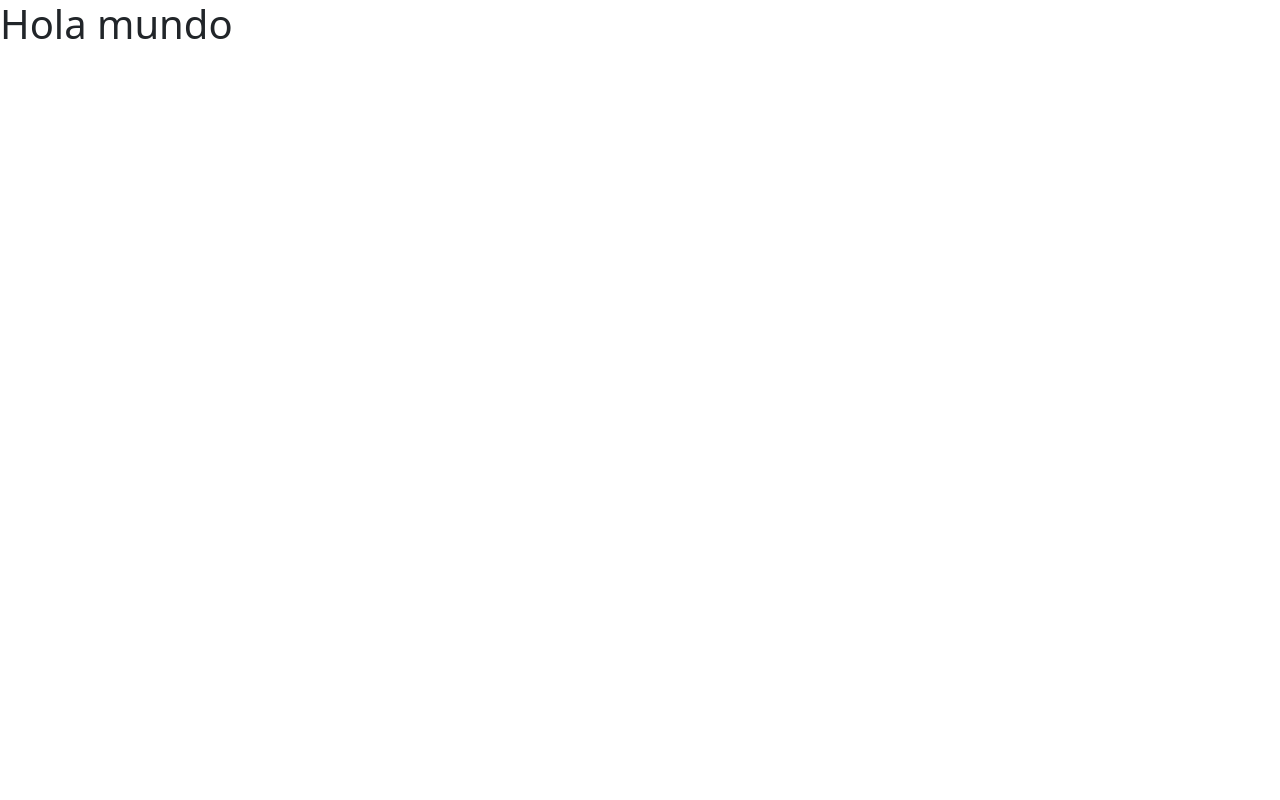
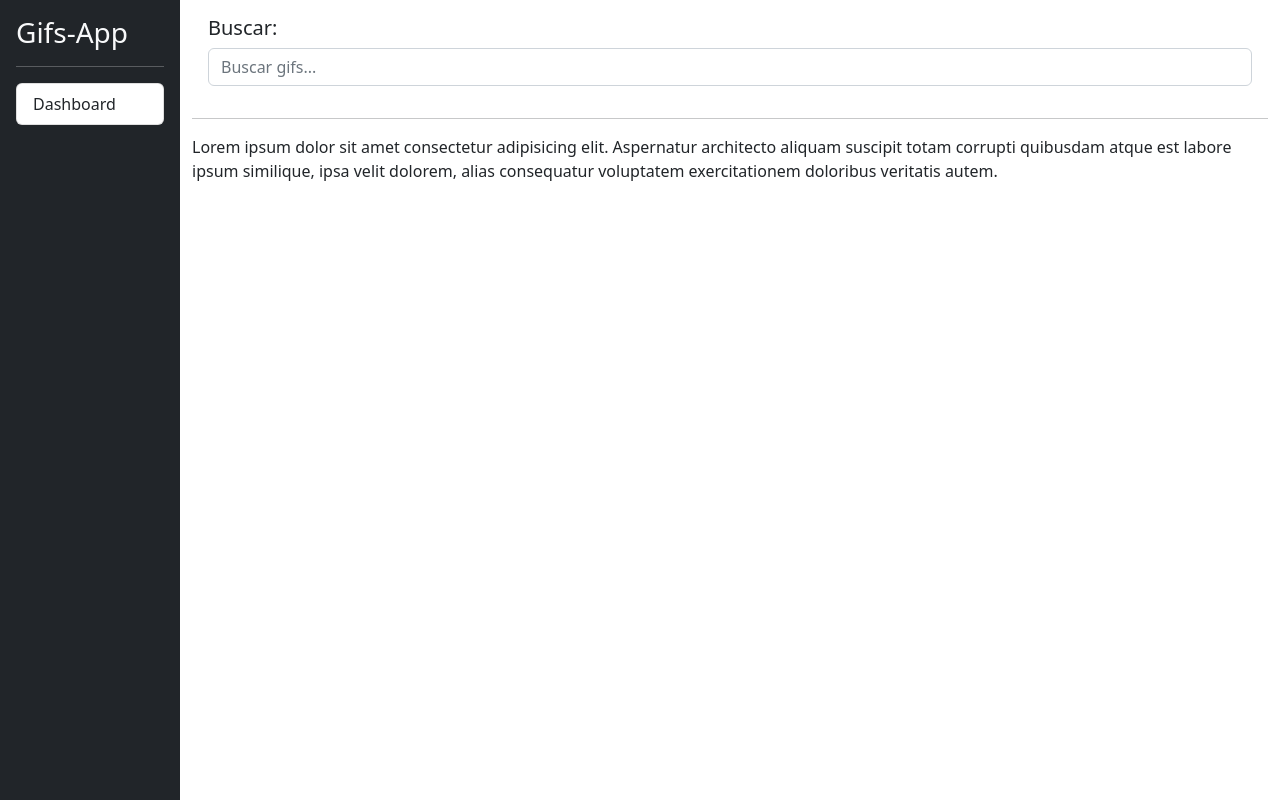
Before and after one commit to luisjavierluna/gifsApp, an Angular app: page / in a window 1280 px wide. Built offline with nearby package versions, Linux system fonts and the light colour scheme.

Commit message:
5. Diseño inicial de nuestra aplicación de Gifs

```diff
--- a/src/app/app.component.html
+++ b/src/app/app.component.html
@@ -1 +1,36 @@
-<h1>Hola mundo</h1>
+<div class="d-flex">
+
+  <!-- Sidebar -->
+  <div class="bg-dark border-right p-3" id="sidebar">
+    <h3 class="text-light">
+      Gifs-App
+    </h3>
+    <hr class="text-white">
+
+    <div class="list-group list-reset">
+      <a href="#"
+        class="list-group-item list-group-item-action">
+        Dashboard
+      </a>
+    </div>
+  </div>
+  <!-- End Sidebar -->
+
+  <div class="container">
+    <div class="row p-3">
+      <div class="col">
+        <h5>Buscar:</h5>
+        <input type="text" class="form-control" placeholder="Buscar gifs...">
+      </div>
+    </div>
+
+    <hr>
+
+    <div class="row">
+      <div class="col">
+        Lorem ipsum dolor sit amet consectetur adipisicing elit. Aspernatur architecto aliquam suscipit totam corrupti quibusdam atque est labore ipsum similique, ipsa velit dolorem, alias consequatur voluptatem exercitationem doloribus veritatis autem.
+      </div>
+    </div>
+
+  </div>
+</div>
--- a/src/styles.css
+++ b/src/styles.css
@@ -1 +1,9 @@
-/* You can add global styles to this file, and also import other style files */
+html, body {
+    height: 100%;
+}
+
+#sidebar {
+    height: 100%;
+    min-height: 100vh;
+    min-width: 180px;
+}
```
